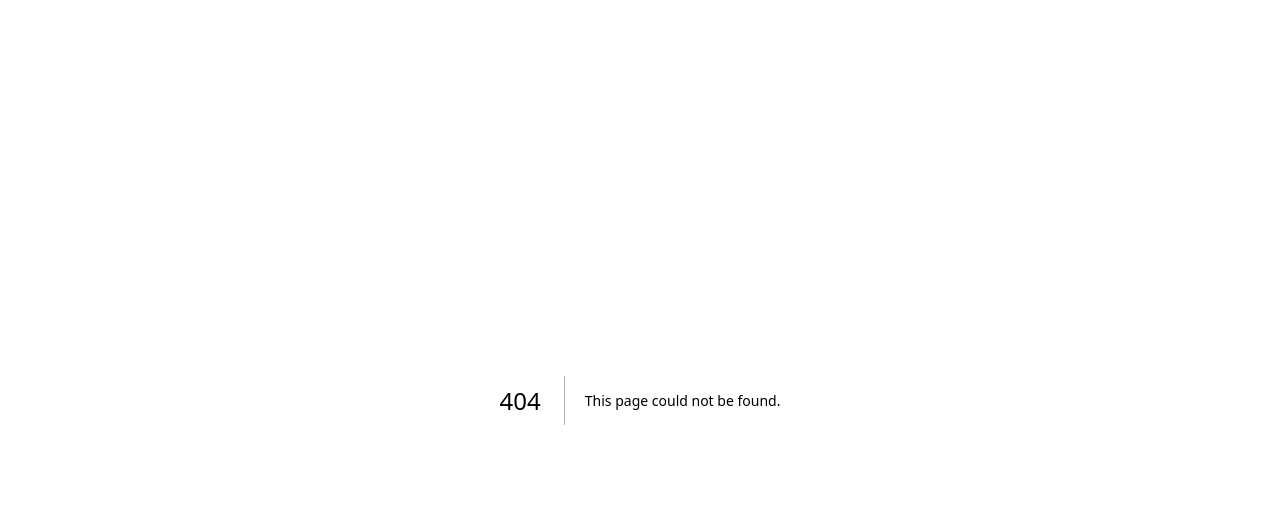
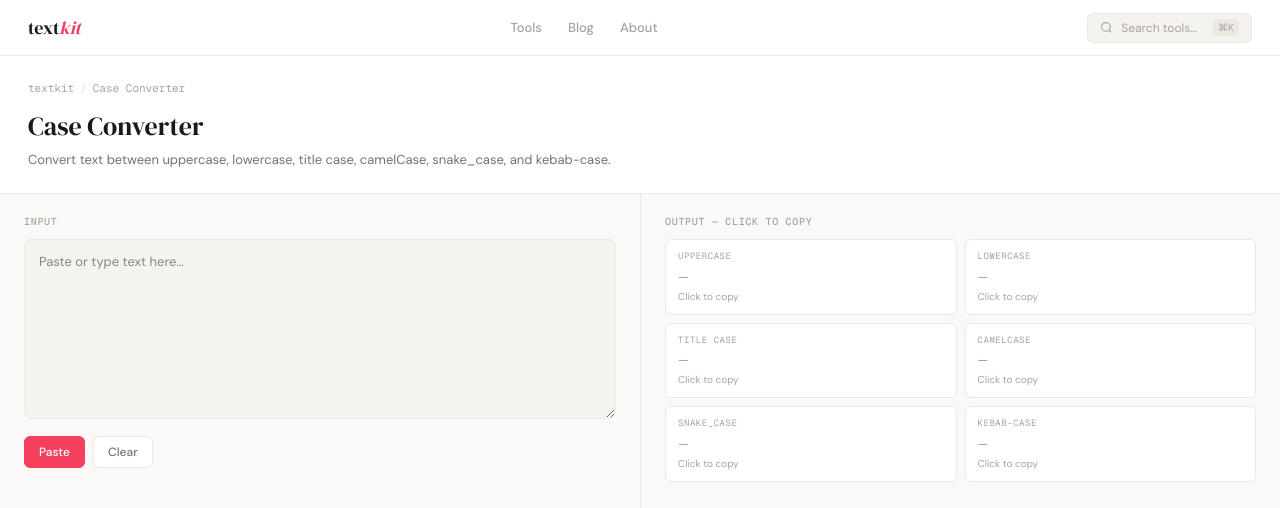
Before and after one commit to yarosheptab/textkit, a Next.js app: page /case in a window 1280 px wide. Before the commit this address had no page. Shown: the top 508 px of the page. Built offline with nearby package versions, Linux system fonts and the light colour scheme.

Commit message:
feat: Case Converter tool

```diff
--- /dev/null
+++ b/app/case/page.tsx
@@ -0,0 +1,119 @@
+"use client"
+
+import { useState } from "react"
+import { ToolLayout, SplitPane, PaneLabel, PaneButton, Textarea } from "@/components/tool-layout"
+
+function toTitleCase(str: string) {
+  return str.replace(/\w\S*/g, (txt) => txt.charAt(0).toUpperCase() + txt.slice(1).toLowerCase())
+}
+function toCamelCase(str: string) {
+  return str.toLowerCase().replace(/[^a-zA-Z0-9]+(.)/g, (_, chr) => chr.toUpperCase())
+}
+function toSnakeCase(str: string) {
+  return str.trim().toLowerCase().replace(/[^a-z0-9]+/g, "_").replace(/^_|_$/g, "")
+}
+function toKebabCase(str: string) {
+  return str.trim().toLowerCase().replace(/[^a-z0-9]+/g, "-").replace(/^-|-$/g, "")
+}
+
+const VARIANTS = [
+  { label: "UPPERCASE", fn: (s: string) => s.toUpperCase() },
+  { label: "lowercase", fn: (s: string) => s.toLowerCase() },
+  { label: "Title Case", fn: toTitleCase },
+  { label: "camelCase", fn: toCamelCase },
+  { label: "snake_case", fn: toSnakeCase },
+  { label: "kebab-case", fn: toKebabCase },
+]
+
+export default function CasePage() {
+  const [input, setInput] = useState("")
+  const [copied, setCopied] = useState<string | null>(null)
+
+  const copy = (text: string, label: string) => {
+    navigator.clipboard.writeText(text)
+    setCopied(label)
+    setTimeout(() => setCopied(null), 1500)
+  }
+
+  return (
+    <ToolLayout
+      slug="case"
+      name="Case Converter"
+      description="Convert text between uppercase, lowercase, title case, camelCase, snake_case, and kebab-case."
+    >
+      <SplitPane
+        left={
+          <>
+            <PaneLabel>Input</PaneLabel>
+            <Textarea
+              value={input}
+              onChange={(e) => setInput(e.target.value)}
+              placeholder="Paste or type text here…"
+              spellCheck={false}
+            />
+            <div style={{ display: "flex", gap: "8px", marginTop: "10px" }}>
+              <PaneButton
+                variant="primary"
+                onClick={async () => {
+                  const t = await navigator.clipboard.readText()
+                  setInput(t)
+                }}
+              >Paste</PaneButton>
+              <PaneButton onClick={() => setInput("")}>Clear</PaneButton>
+            </div>
+          </>
+        }
+        right={
+          <>
+            <PaneLabel>Output — click to copy</PaneLabel>
+            <div style={{ display: "grid", gridTemplateColumns: "1fr 1fr", gap: "8px" }}>
+              {VARIANTS.map(({ label, fn }) => {
+                const value = input ? fn(input) : ""
+                const isCopied = copied === label
+                return (
+                  <div
+                    key={label}
+                    onClick={() => value && copy(value, label)}
+                    style={{
+                      background: "var(--surface)",
+                      border: `1px solid ${isCopied ? "var(--accent-border)" : "var(--border)"}`,
+                      borderRadius: "6px", padding: "10px 12px",
+                      cursor: value ? "pointer" : "default",
+                      transition: "border-color 0.12s",
+                    }}
+                    onMouseEnter={(e) => {
+                      if (value) e.currentTarget.style.borderColor = "var(--accent-border)"
+                    }}
+                    onMouseLeave={(e) => {
+                      if (!isCopied) e.currentTarget.style.borderColor = "var(--border)"
+                    }}
+                  >
+                    <div style={{
+                      fontFamily: "var(--font-mono), monospace", fontSize: "9px",
+                      color: "var(--subtle)", textTransform: "uppercase",
+                      letterSpacing: "0.06em", marginBottom: "4px",
+                    }}>{label}</div>
+                    <div style={{
+                      fontFamily: "var(--font-sans), system-ui, sans-serif",
+                      fontSize: "12px", color: "var(--fg)", fontWeight: 500,
+                      whiteSpace: "nowrap", overflow: "hidden", textOverflow: "ellipsis",
+                    }}>
+                      {value || <span style={{ color: "var(--subtle)" }}>—</span>}
+                    </div>
+                    <div style={{
+                      fontSize: "10px",
+                      color: isCopied ? "var(--accent)" : "var(--subtle)",
+                      marginTop: "3px",
+                    }}>
+                      {isCopied ? "Copied!" : "Click to copy"}
+                    </div>
+                  </div>
+                )
+              })}
+            </div>
+          </>
+        }
+      />
+    </ToolLayout>
+  )
+}
```
